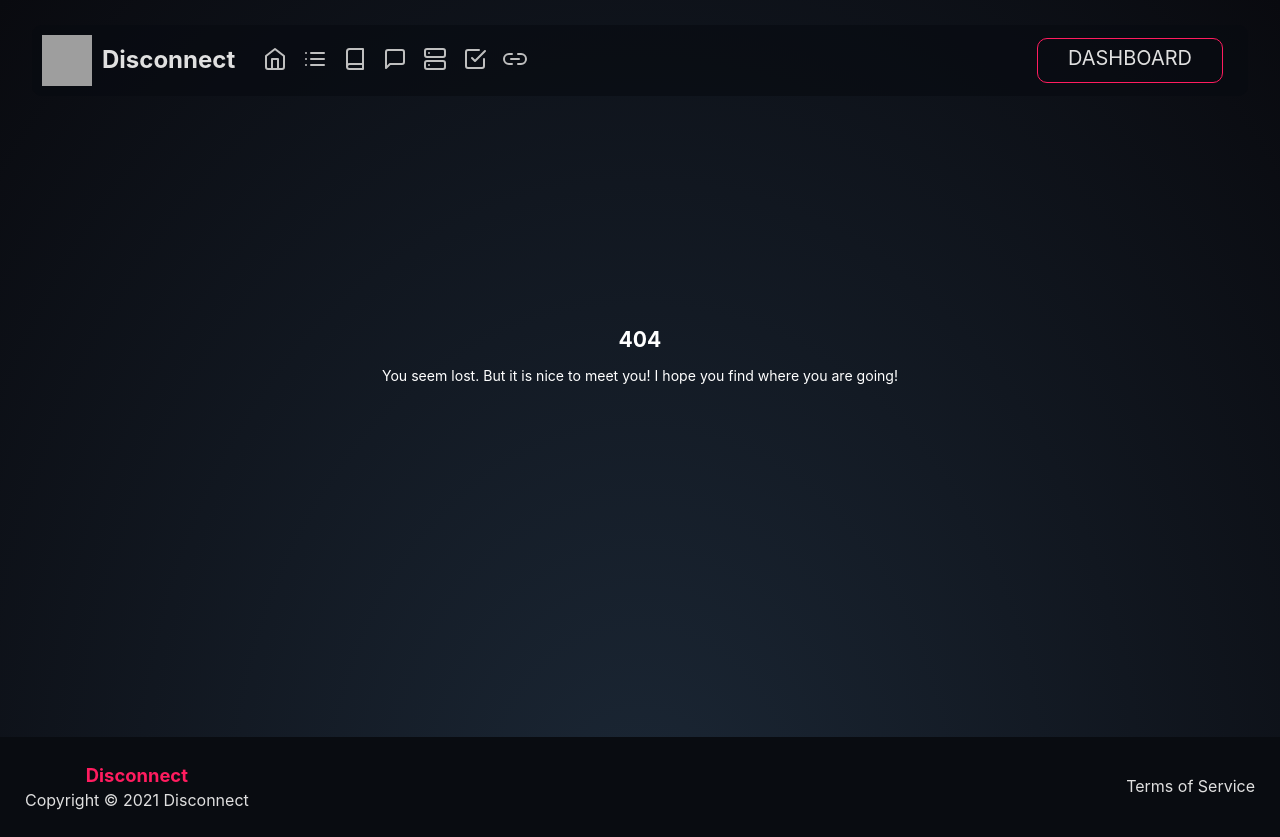
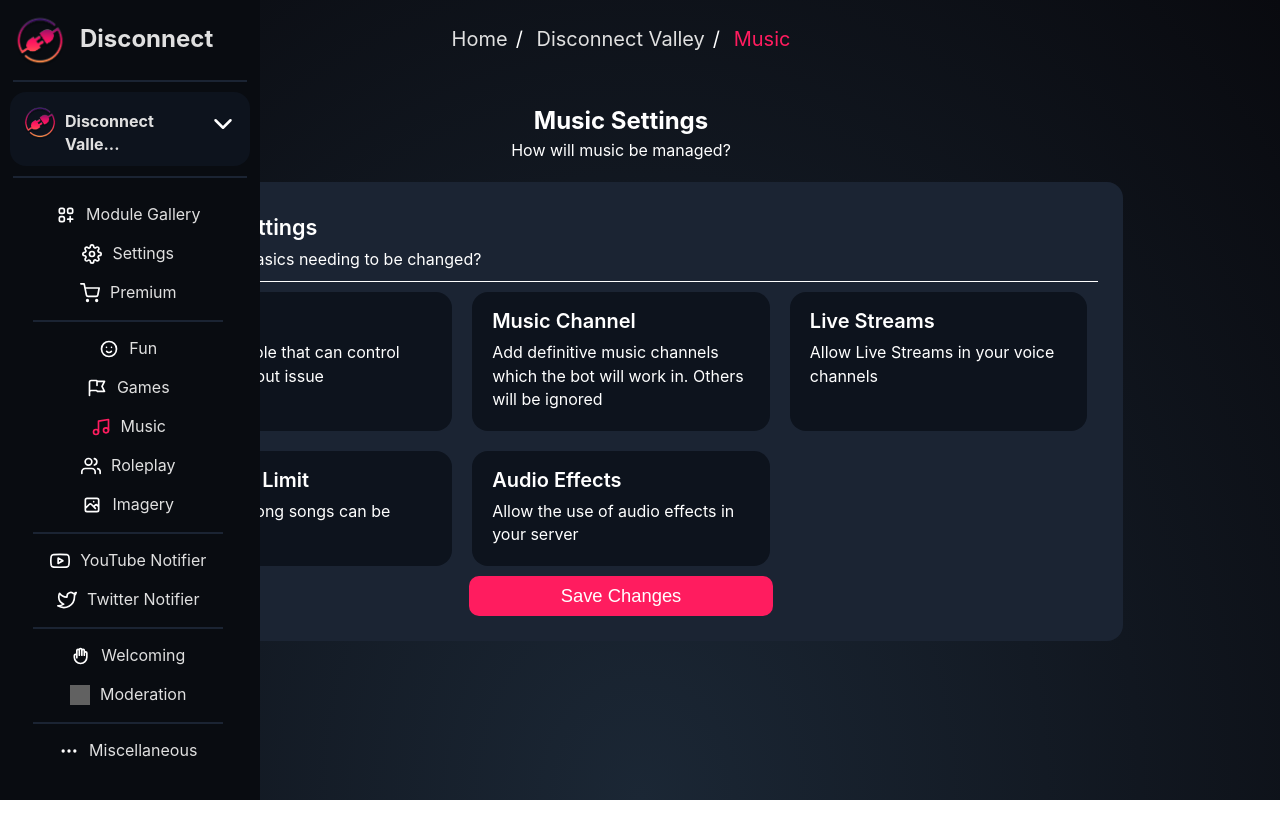
Before and after one commit to DisconnectDiscordBot/Website-V2, a Next.js app: page /dashboard/1/music in a window 1280 px wide. Before the commit this address had no page. After the commit the page ends 800 px from the top, so only its background shows below. Built offline with nearby package versions, Linux system fonts and the light colour scheme; grey boxes are pictures that could not be loaded.

Commit message:
More dashboard changes

```diff
--- /dev/null
+++ b/pages/dashboard/[id]/music.js
@@ -0,0 +1,77 @@
+import DashboardLayout from '../../../components/layouts/DashboardLayout';
+import styles from '../../../styles/dashboard/Dashboard.module.scss';
+import Link from 'next/link';
+
+export default function Settings() {
+	return (
+		<>
+			<DashboardLayout page='music'>
+				<div className={styles.container}>
+					<ul className={styles.breadcrumbs}>
+						<li>
+							<Link href='/dashboard'>
+								<a>Home</a>
+							</Link>
+						</li>
+						<li>
+							<Link href='/dashboard/1'>
+								<a>Disconnect Valley</a>
+							</Link>
+						</li>
+						<li>
+							<Link href='/dashboard/1/music'>
+								<a className={styles.currentPage}>Music</a>
+							</Link>
+						</li>
+					</ul>
+				</div>
+				<div className={styles.container}>
+					<h2>Music Settings</h2>
+					<p>How will music be managed?</p>
+
+					{/* <Link href='/player/1'>
+						<a className={styles.button}>View Music Player</a>
+					</Link> */}
+
+					<div className={styles.group}>
+						<h3>General Settings</h3>
+						<p>What are the basics needing to be changed?</p>
+						<div className={styles.divider} />
+						<div className={styles.settings}>
+							<div className={styles.setting}>
+								<p className={styles.title}>DJ Role</p>
+								<p>
+									Add a DJ role that can control music without
+									issue
+								</p>
+							</div>
+							<div className={styles.setting}>
+								<p className={styles.title}>Music Channel</p>
+								<p>
+									Add definitive music channels which the bot
+									will work in. Others will be ignored
+								</p>
+							</div>
+							<div className={styles.setting}>
+								<p className={styles.title}>Live Streams</p>
+								<p>Allow Live Streams in your voice channels</p>
+							</div>
+							<div className={styles.setting}>
+								<p className={styles.title}>Duration Limit</p>
+								<p>Limit how long songs can be</p>
+							</div>
+							<div className={styles.setting}>
+								<p className={styles.title}>Audio Effects</p>
+								<p>
+									Allow the use of audio effects in your
+									server
+								</p>
+							</div>
+						</div>
+						<button>Save Changes</button>
+					</div>
+				</div>
+			</DashboardLayout>
+		</>
+	);
+}
--- a/pages/dashboard/[id]/settings.js
+++ b/pages/dashboard/[id]/settings.js
@@ -2,7 +2,7 @@ import DashboardLayout from '../../../components/layouts/DashboardLayout';
 import styles from '../../../styles/dashboard/Dashboard.module.scss';
 import Link from 'next/link';
 
-export default function Dashboard() {
+export default function Settings() {
 	return (
 		<>
 			<DashboardLayout page='settings'>
@@ -19,7 +19,7 @@ export default function Dashboard() {
 							</Link>
 						</li>
 						<li>
-							<Link href='/dashboard/1'>
+							<Link href='/dashboard/1/settings'>
 								<a className={styles.currentPage}>Settings</a>
 							</Link>
 						</li>
--- a/styles/dashboard/Dashboard.module.scss
+++ b/styles/dashboard/Dashboard.module.scss
@@ -38,6 +38,25 @@
 		&:hover {
 			color: var(--secondary);
 		}
+	}
+}
+
+.button {
+	margin: 10px 10px 0 0;
+	width: 25%;
+	padding: 10px 20px;
+	border-radius: 5px;
+	font-weight: bold;
+	font-size: 1.15rem;
+	letter-spacing: 0.5px;
+	background-color: var(--primary);
+	position: relative;
+	transition: all 0.5s ease;
+	text-align: center;
+
+	&:hover {
+		background-color: var(--secondary);
+		box-shadow: 0px 5px 10px #ff52525b;
 	}
 }
 
```
Also changed, not shown: pages/dashboard/[id]/premium.js (added, +37 -0 lines), pages/player/index.js (added, +53 -0 lines).
